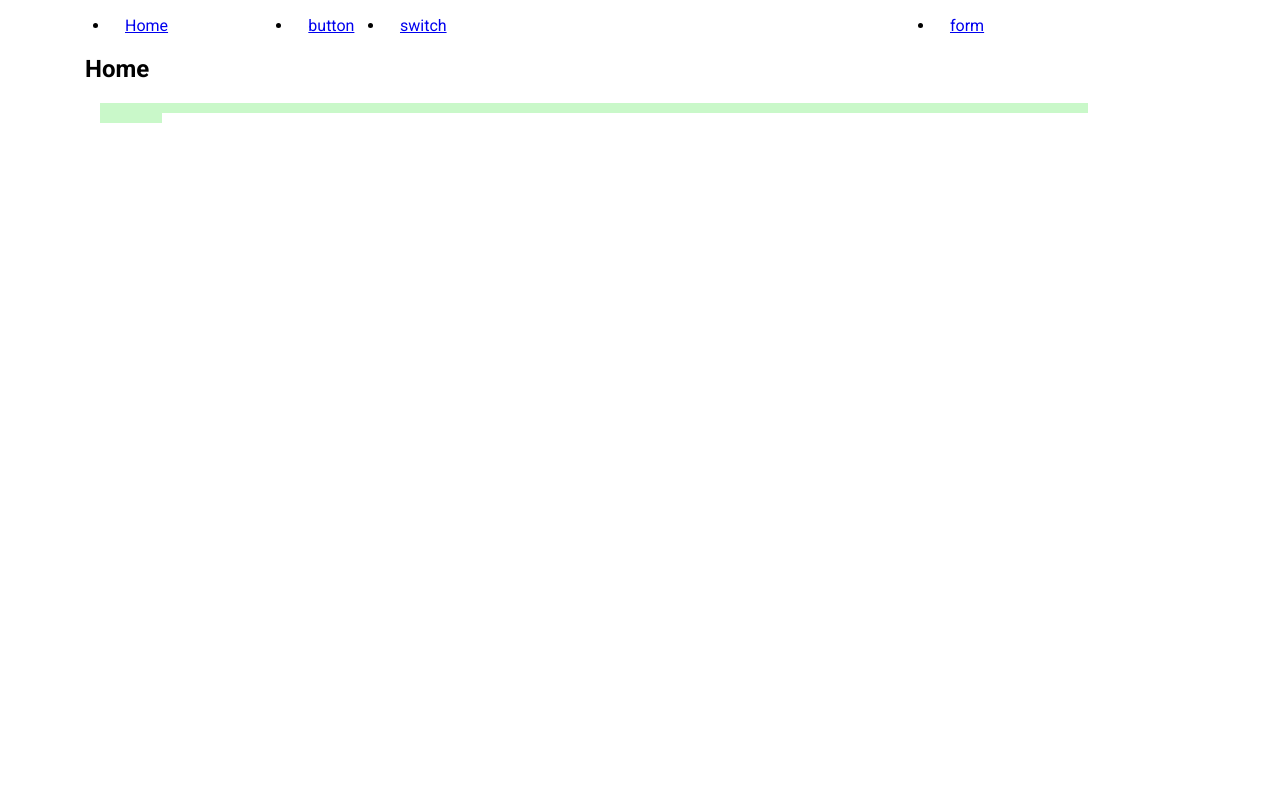
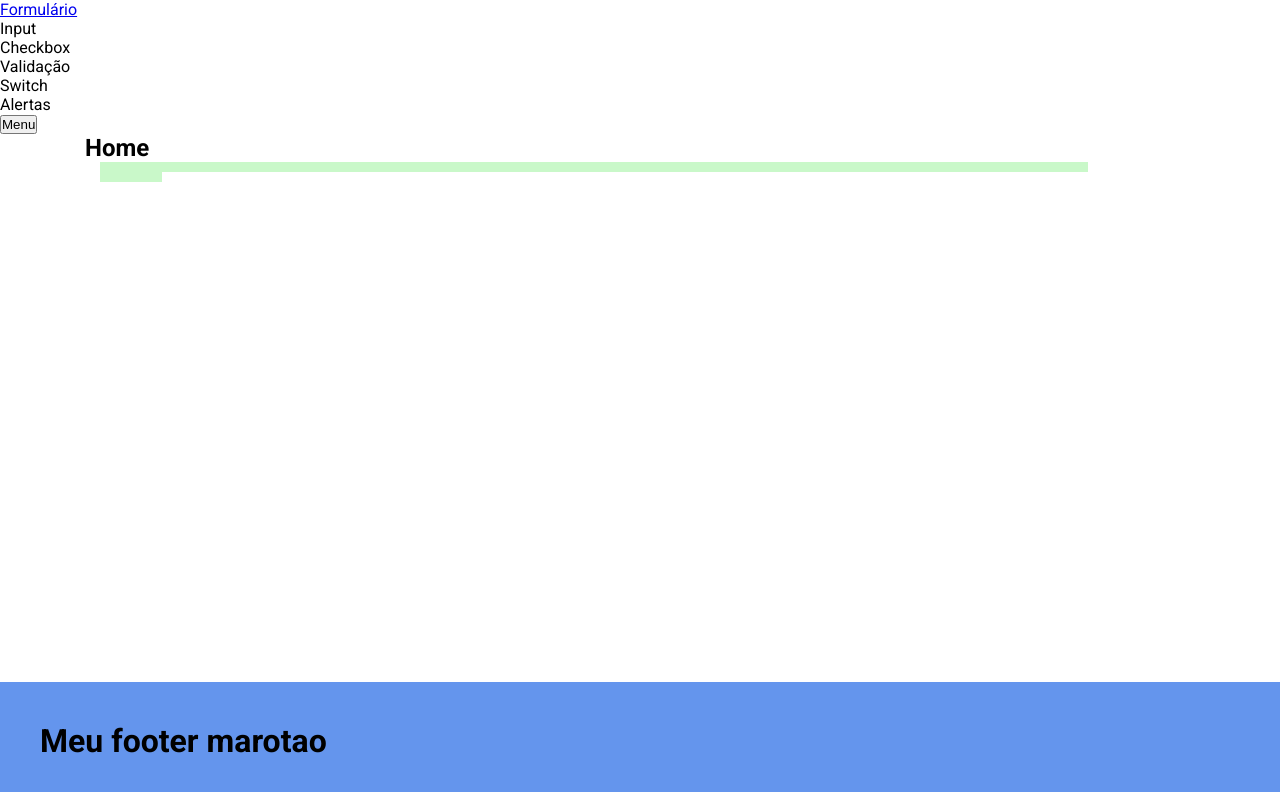
Before and after one commit to renanssantos1/odpv-components, a Vue app: page / in a window 1280 px wide. Shown: the top 792 px of the page. Built offline with nearby package versions, Linux system fonts and the light colour scheme.

Commit message:
layout principal montato

```diff
--- a/public/style.css
+++ b/public/style.css
@@ -3,6 +3,11 @@ html {
   -ms-overflow-style: scrollbar;
   -webkit-font-smoothing: antialiased;
 }
+* {
+  margin: 0;
+  padding: 0;
+}
+
 *,
 *::before,
 *::after {
--- a/src/App.vue
+++ b/src/App.vue
@@ -1,31 +1,24 @@
 <template>
-  <div id="app" class="container">
-    <header>
-      <ul class="row">
-        <li class="col-3 col-md-3 col-lg-4 col-xl-2">
-          <router-link to="/">Home</router-link>
-        </li>
-        <li class="col-3 col-md-3 col-lg-6 col-xl-1">
-          <router-link to="/button">button</router-link>
-        </li>
-        <li class="col-2 col-md-3 col-lg-1 col-xl-6">
-          <router-link to="/switch">switch</router-link>
-        </li>
-        <li class="col-4 col-md-3 col-lg-1 col-xl-3">
-          <router-link to="/form">form</router-link>
-        </li>
-      </ul>
-    </header>
+  <div id="app">
+    <the-header></the-header>
 
-    <main>
-      <router-view></router-view>
-    </main>
+    <div class="container content">
+      <main>
+        <router-view></router-view>
+      </main>
+    </div>
+
+    <the-footer></the-footer>
   </div>
 </template>
 
 <script>
 export default {
   name: "App",
+  components: {
+    TheHeader: () => import("@/components/TheHeader.vue"),
+    TheFooter: () => import("@/components/TheFooter.vue"),
+  },
 };
 </script>
 
--- a/src/assets/scss/_page.scss
+++ b/src/assets/scss/_page.scss
@@ -1,7 +1 @@
-.title {
-  @include title;
-}
-
-.mt-1 {
-  @include margin;
-}
+@import "page/index.scss";
--- /dev/null
+++ b/src/assets/scss/page/_footer.scss
@@ -0,0 +1,9 @@
+$this: ".odpv.footer";
+
+#{$this} {
+  background: cornflowerblue;
+  padding: 40px;
+
+  position: relative;
+  // top: 75px;
+}
--- /dev/null
+++ b/src/assets/scss/page/_header.scss
@@ -0,0 +1,7 @@
+$this: ".odpv.header";
+
+#{$this} {
+  &--aside {
+    display: none;
+  }
+}
--- /dev/null
+++ b/src/assets/scss/page/_main.scss
@@ -0,0 +1,11 @@
+$this: "#app";
+
+#{$this} {
+  min-height: 100vh;
+  display: flex;
+  flex-direction: column;
+
+  .content {
+    flex: 1;
+  }
+}
--- /dev/null
+++ b/src/assets/scss/page/index.scss
@@ -0,0 +1,4 @@
+@import "header";
+@import "main";
+@import "footer";
+@import "title";
--- /dev/null
+++ b/src/components/TheFooter.vue
@@ -0,0 +1,11 @@
+<template>
+  <footer class="odpv footer">
+    <h1>Meu footer marotao</h1>
+  </footer>
+</template>
+
+<script>
+export default {};
+</script>
+
+<style></style>
--- /dev/null
+++ b/src/components/TheHeader.vue
@@ -0,0 +1,31 @@
+<template>
+  <header class="odpv header">
+    <nav>
+      <ul>
+        <li>
+          <ul>
+            <a href="#">Formulário</a>
+            <li>Input</li>
+            <li>Checkbox</li>
+            <li>Validação</li>
+            <li>Switch</li>
+            <li>Alertas</li>
+          </ul>
+        </li>
+      </ul>
+    </nav>
+
+    <div>
+      <button>Menu</button>
+    </div>
+    <aside class="odpv header--aside">
+      <ul>
+        <li v-for="i in 6" :key="i">Item de menu {{ i }}</li>
+      </ul>
+    </aside>
+  </header>
+</template>
+
+<script>
+export default {};
+</script>
```
Also changed, not shown: src/assets/scss/page/_title.scss (added).
